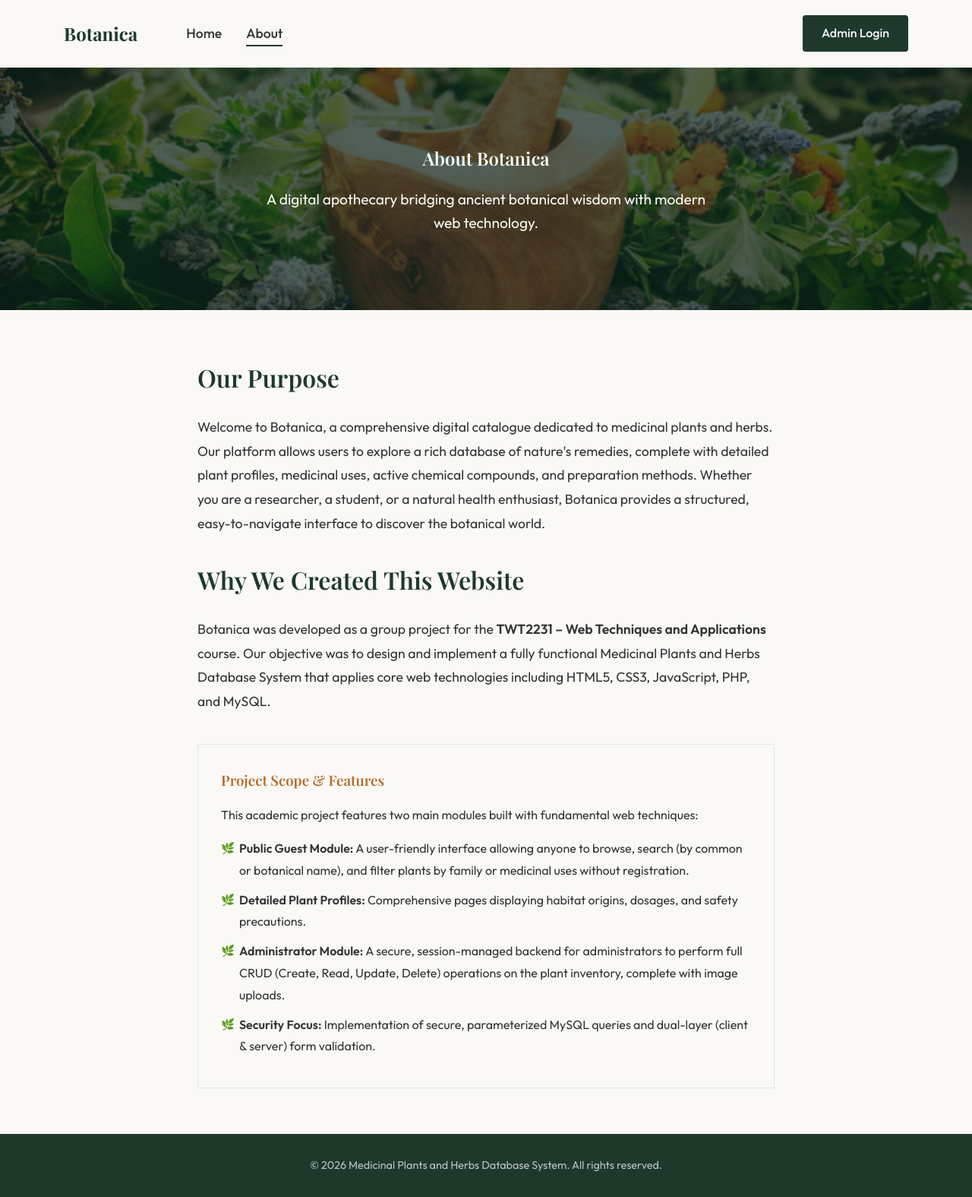
After one commit to TRuby139/Medicinal-Plants-and-Herbs-Database-System, a PHP site: page /about.html in a window 1280 px wide. The commit adds this page. Shown: the whole page at 76% size. Run offline with PHP 8.4, Linux system fonts and the light colour scheme; some web fonts are replaced.

Commit message:
add the about page and fix some bug
1. Missing Fields in the "Add Plant" Form
Your plant profile page (plant-detail.html) looks great and includes sections for Habitat/Origin, Active Chemical Compounds, Preparation Methods & Dosages, and Precautions. Missing: The form in the Admin Dashboard (admin-dashboard.html) only lets the admin input the Name, Family, Status, Uses, and Description. It lacks the input fields for the rest of that detailed data.

2. Category & Compound Management
Missing: The guidelines state the Admin Module must have "Plant category and compound tagging management". Right now, we only have a dashboard to manage the plants themselves. We need a way for admins to add, edit, or delete the "Families" (Categories) and "Compounds" (Tags) from the database so they can be selected when adding a plant.

3. Form Validation
Missing: The guidelines require JS client-side validation. While the login form has a small check, the "Add New Plant" form doesn't actually have client-side validation built into main.js yet (like checking if the image is too large, or if the text fields are too short/empty).

```diff
--- /dev/null
+++ b/about.html
@@ -0,0 +1,127 @@
+<!DOCTYPE html>
+<html lang="en">
+<head>
+    <meta charset="UTF-8">
+    <meta name="viewport" content="width=device-width, initial-scale=1.0">
+    <title>About - Botanica</title>
+    <link rel="stylesheet" href="assets/css/index.css">
+    <style>
+        .about-hero {
+            background: linear-gradient(rgba(10, 31, 22, 0.7), rgba(10, 31, 22, 0.7)), url('assets/images/herbal2.jpg') center/cover no-repeat;
+            padding: 100px 20px;
+            color: #FAF9F6;
+            text-align: center;
+        }
+        .about-hero h1 {
+            color: #FAF9F6;
+        }
+        .about-content {
+            max-width: 800px;
+            margin: 0 auto;
+            padding: 60px 20px;
+            line-height: 1.8;
+        }
+        .about-content h2 {
+            color: var(--color-primary);
+            margin-bottom: 20px;
+            font-size: 2rem;
+        }
+        .about-content p {
+            margin-bottom: 30px;
+            font-size: 1.1rem;
+        }
+        .project-details {
+            background-color: var(--color-surface);
+            padding: 30px;
+            border-radius: var(--radius);
+            border: 1px solid var(--color-divider);
+            margin-top: 40px;
+        }
+        .project-details h3 {
+            color: var(--color-accent);
+            margin-bottom: 15px;
+        }
+        .project-details ul {
+            list-style-type: none;
+            padding: 0;
+        }
+        .project-details li {
+            margin-bottom: 10px;
+            padding-left: 24px;
+            position: relative;
+        }
+        .project-details li::before {
+            content: '🌿';
+            position: absolute;
+            left: 0;
+            top: 2px;
+            font-size: 0.9em;
+        }
+    </style>
+</head>
+<body>
+    <header class="site-header">
+        <div class="container flex justify-between items-center flex-wrap">
+            <div class="logo">
+                <a href="index.html">Botanica</a>
+            </div>
+            <nav class="main-nav" id="mobile-nav">
+                <ul class="flex gap-8 items-center">
+                    <li><a href="index.html">Home</a></li>
+                    <li><a href="about.html" class="active-link">About</a></li>
+                </ul>
+            </nav>
+            <div class="header-actions flex items-center gap-4">
+                <a href="login.html" class="btn btn-primary">Admin Login</a>
+                <button class="mobile-menu-btn" onclick="toggleMobileNav()">Menu</button>
+            </div>
+        </div>
+    </header>
+
+    <main>
+        <section class="about-hero">
+            <div class="container">
+                <h1>About Botanica</h1>
+                <p style="font-size: 1.2rem; max-width: 600px; margin: 20px auto 0;">A digital apothecary bridging ancient botanical wisdom with modern web technology.</p>
+            </div>
+        </section>
+
+        <section class="about-content container">
+            <h2>Our Purpose</h2>
+            <p>
+                Welcome to Botanica, a comprehensive digital catalogue dedicated to medicinal plants and herbs.
+                Our platform allows users to explore a rich database of nature's remedies, complete with detailed plant profiles,
+                medicinal uses, active chemical compounds, and preparation methods.
+                Whether you are a researcher, a student, or a natural health enthusiast, Botanica provides a structured,
+                easy-to-navigate interface to discover the botanical world.
+            </p>
+
+            <h2>Why We Created This Website</h2>
+            <p>
+                Botanica was developed as a group project for the <strong>TWT2231 – Web Techniques and Applications</strong> course.
+                Our objective was to design and implement a fully functional Medicinal Plants and Herbs Database System
+                that applies core web technologies including HTML5, CSS3, JavaScript, PHP, and MySQL.
+            </p>
+
+            <div class="project-details">
+                <h3>Project Scope & Features</h3>
+                <p style="margin-bottom: 15px; font-size: 1rem;">This academic project features two main modules built with fundamental web techniques:</p>
+                <ul>
+                    <li><strong>Public Guest Module:</strong> A user-friendly interface allowing anyone to browse, search (by common or botanical name), and filter plants by family or medicinal uses without registration.</li>
+                    <li><strong>Detailed Plant Profiles:</strong> Comprehensive pages displaying habitat origins, dosages, and safety precautions.</li>
+                    <li><strong>Administrator Module:</strong> A secure, session-managed backend for administrators to perform full CRUD (Create, Read, Update, Delete) operations on the plant inventory, complete with image uploads.</li>
+                    <li><strong>Security Focus:</strong> Implementation of secure, parameterized MySQL queries and dual-layer (client & server) form validation.</li>
+                </ul>
+            </div>
+        </section>
+    </main>
+
+    <footer class="site-footer">
+        <div class="container text-center">
+            <p>&copy; 2026 Medicinal Plants and Herbs Database System. All rights reserved.</p>
+        </div>
+    </footer>
+
+    <script src="assets/js/main.js"></script>
+</body>
+</html>
--- a/assets/js/main.js
+++ b/assets/js/main.js
@@ -103,22 +103,136 @@ document.addEventListener('DOMContentLoaded', () => {
     initPlantForm();
 });
 
-function initPlantForm() {
-    const plantForm = document.getElementById('plant-form');
-    if (plantForm) {
-        plantForm.addEventListener('submit', function(e) {
-            // TODO: Remove preventDefault when connecting to PHP
+/**
+ * Tab functionality for admin dashboard
+ */
+function switchTab(tabId) {
+    const tabBtns = document.querySelectorAll('.admin-tabs .tab-btn');
+    const tabContents = document.querySelectorAll('.tab-content');
+
+    tabBtns.forEach(btn => {
+        btn.classList.remove('active');
+        btn.style.borderBottomColor = 'transparent';
+    });
+    tabContents.forEach(content => {
+        content.classList.remove('active');
+        content.style.display = 'none';
+    });
+
+    const activeBtn = Array.from(tabBtns).find(btn => btn.getAttribute('onclick').includes(tabId));
+    if (activeBtn) {
+        activeBtn.classList.add('active');
+        activeBtn.style.borderBottomColor = 'var(--color-primary)';
+    }
+
+    const activeTab = document.getElementById(tabId + '-tab');
+    if (activeTab) {
+        activeTab.classList.add('active');
+        activeTab.style.display = 'block';
+    }
+}
+
+/**
+ * Validates and submits the Plant form
+ */
+function submitPlantForm(e) {
     e.preventDefault();
+    let isValid = true;
+
+    // Common Name Validation
+    const commonName = document.getElementById('common-name');
+    const commonNameErr = document.getElementById('common-name-error');
+    if (commonName.value.trim().length < 2) {
+        commonNameErr.innerText = 'Common name must be at least 2 characters.';
+        commonNameErr.style.display = 'block';
+        isValid = false;
+    } else {
+        commonNameErr.style.display = 'none';
+    }
+
+    // Botanical Name Validation
+    const botanicalName = document.getElementById('botanical-name');
+    const botanicalNameErr = document.getElementById('botanical-name-error');
+    if (botanicalName.value.trim().length < 2) {
+        botanicalNameErr.innerText = 'Botanical name must be at least 2 characters.';
+        botanicalNameErr.style.display = 'block';
+        isValid = false;
+    } else {
+        botanicalNameErr.style.display = 'none';
+    }
+
+    // Image Validation (Optional, but if present max 2MB)
+    const plantImage = document.getElementById('plant-image');
+    const plantImageErr = document.getElementById('plant-image-error');
+    if (plantImage.files.length > 0) {
+        const file = plantImage.files[0];
+        if (!file.type.startsWith('image/')) {
+            plantImageErr.innerText = 'Please upload a valid image file.';
+            plantImageErr.style.display = 'block';
+            isValid = false;
+        } else if (file.size > 2 * 1024 * 1024) { // 2MB
+            plantImageErr.innerText = 'Image size must be less than 2MB.';
+            plantImageErr.style.display = 'block';
+            isValid = false;
+        } else {
+            plantImageErr.style.display = 'none';
+        }
+    } else {
+        if (plantImageErr) plantImageErr.style.display = 'none';
+    }
+
+    if (isValid) {
         showToast('Plant saved successfully!');
-            const modal = this.closest('.modal-overlay');
+        const modal = document.getElementById('add-plant-modal');
         if (modal) {
             modal.classList.remove('active');
             document.body.style.overflow = '';
         }
-        });
+        document.getElementById('plant-form').reset();
+        const preview = document.querySelector('.image-preview');
+        const uploadText = document.querySelector('.upload-text');
+        if (preview) preview.style.display = 'none';
+        if (uploadText) uploadText.style.display = 'block';
     }
 }
 
+function submitCategoryForm(e) {
+    e.preventDefault();
+    const nameInput = document.getElementById('category-name');
+    const errorMsg = nameInput.nextElementSibling;
+    if (nameInput.value.trim() === '') {
+        errorMsg.innerText = 'Family name is required.';
+        errorMsg.style.display = 'block';
+    } else {
+        errorMsg.style.display = 'none';
+        showToast('Category saved successfully!');
+        const modal = document.getElementById('add-category-modal');
+        if (modal) {
+            modal.classList.remove('active');
+            document.body.style.overflow = '';
+        }
+        document.getElementById('add-category-form').reset();
+    }
+}
+
+function submitCompoundForm(e) {
+    e.preventDefault();
+    const nameInput = document.getElementById('compound-name');
+    const errorMsg = nameInput.nextElementSibling;
+    if (nameInput.value.trim() === '') {
+        errorMsg.innerText = 'Compound name is required.';
+        errorMsg.style.display = 'block';
+    } else {
+        errorMsg.style.display = 'none';
+        showToast('Compound saved successfully!');
+        const modal = document.getElementById('add-compound-modal');
+        if (modal) {
+            modal.classList.remove('active');
+            document.body.style.overflow = '';
+        }
+        document.getElementById('add-compound-form').reset();
+    }
+}
 /**
  * Initialize login form validation
  */
--- a/index.html
+++ b/index.html
@@ -15,7 +15,7 @@
             <nav class="main-nav" id="mobile-nav">
                 <ul class="flex gap-8 items-center">
                     <li><a href="index.html" class="active-link">Home</a></li>
-                    <li><a href="#">About</a></li>
+                    <li><a href="about.html">About</a></li>
                 </ul>
             </nav>
             <div class="header-actions flex items-center gap-4">
--- a/plant-detail.html
+++ b/plant-detail.html
@@ -15,7 +15,7 @@
             <nav class="main-nav" id="mobile-nav">
                 <ul class="flex gap-8 items-center">
                     <li><a href="index.html">Home</a></li>
-                    <li><a href="#">About</a></li>
+                    <li><a href="about.html">About</a></li>
                 </ul>
             </nav>
             <div class="header-actions flex items-center gap-4">
```
Also changed, not shown: admin-dashboard.html (+147 -8 lines), assets/css/index.css (+38 -0 lines), assets/images/herbal2.jpg (added). Lines whose indentation alone changed are shown as unchanged.
